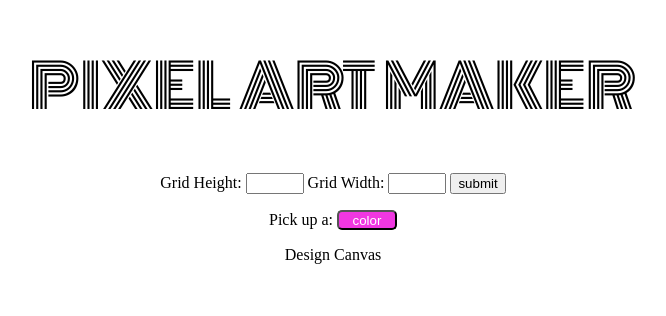
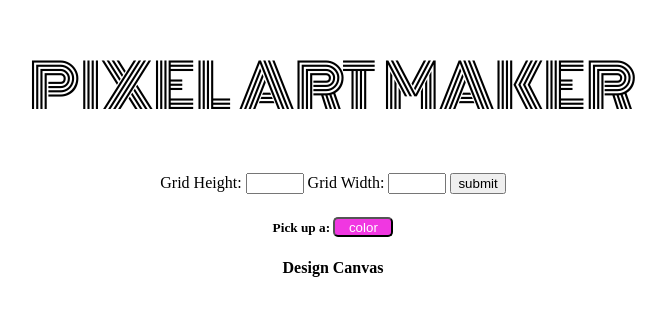
Before and after one commit to fespinosa-dev/pixel-art-maker, a plain HTML site: page index.html in a window 1280 px wide. Shown: the whole page, without its empty margins (307-973 px from the left). Drawn offline with Linux system fonts and the light colour scheme.

Commit message:
Beautify code

```diff
--- a/index.html
+++ b/index.html
@@ -1,6 +1,5 @@
 <!DOCTYPE html>
 <html lang="en">
-
 <head>
 	<meta charset="UTF-8">
 	<meta content="width=device-width, initial-scale=1.0" name="viewport">
@@ -10,18 +9,17 @@
 	<link href="https://fonts.googleapis.com/css?family=Monoton" rel="stylesheet">
 	<script charset="utf-8" src="js/vendor/jquery-3.2.1.min.js">
 	</script>
-  <script src="js/vendor/jscolor.min.js" charset="utf-8"></script>
+	<script charset="utf-8" src="js/vendor/jscolor.min.js">
+	</script>
 	<script charset="utf-8" src="js/design.js">
 	</script>
 </head>
-
 <body>
 	<div class="page-wrap">
 		<h1>PIXEL ART MAKER</h1>
 		<p>Grid Height: <input id="grid-height" type="text"> Grid Width: <input id="grid-width" type="text"> <button id="submit" name="submit" type="button">submit</button></p>
-    <p>Pick up a: <button class="jscolor {valueElement:null,value:'F037E1'}">color</button></p>
-    <p>Design Canvas</p>
+		<h5>Pick up a: <button class="jscolor {valueElement:null,value:'F037E1'}">color</button></h5>
+		<h4>Design Canvas</h4>
 	</div>
 </body>
-
 </html>
--- a/js/design.js
+++ b/js/design.js
@@ -1,5 +1,4 @@
 $(function() {
-
 	$("#submit").click(doSubmit);
 
 	function doSubmit() {
@@ -57,5 +56,4 @@ $(function() {
 		let color = bckColor.substring(bckColor.indexOf("rgb"), bckColor.length);
 		return color;
 	}
-
 });
```
Also changed, not shown: css/styles.css (+0 -7 lines). Lines whose indentation alone changed are shown as unchanged.
